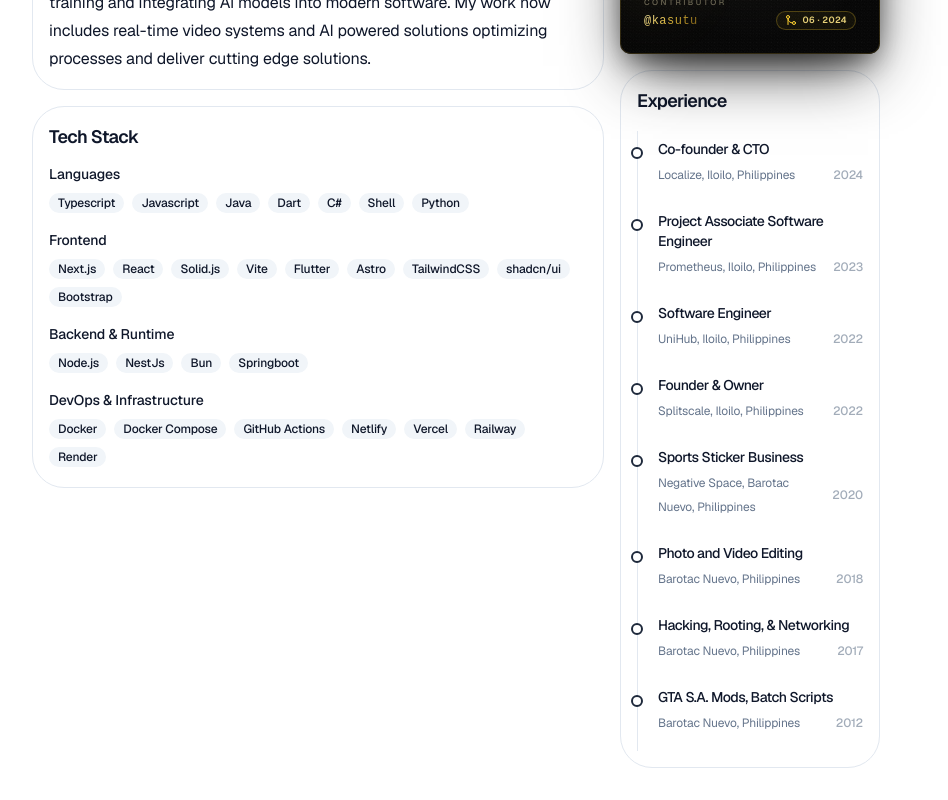
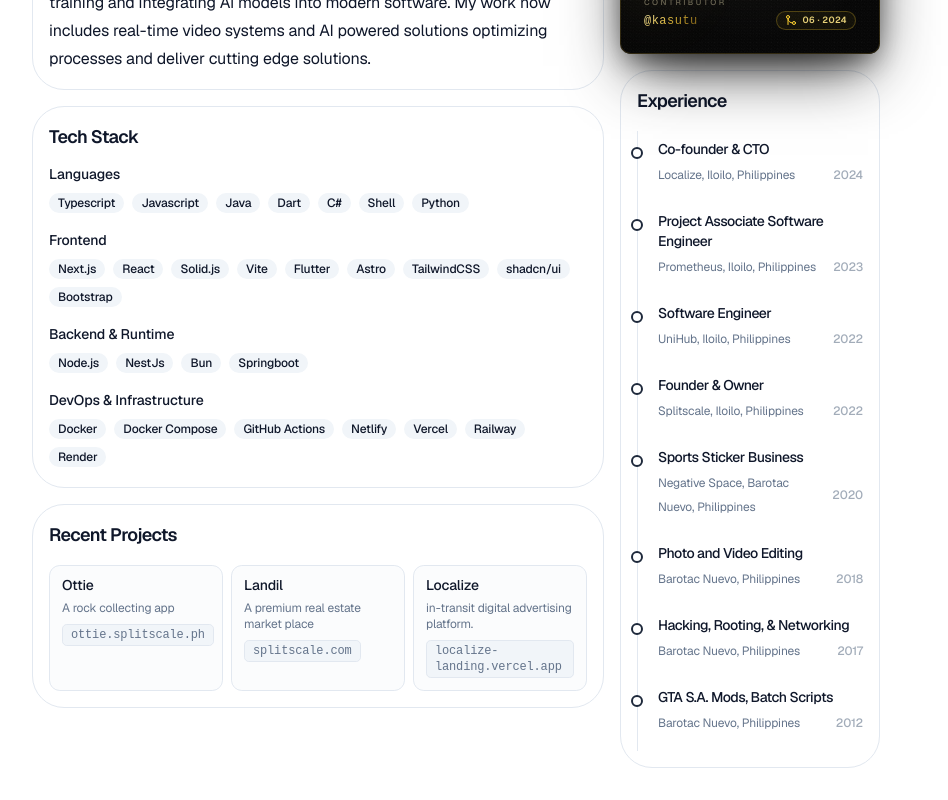
Before and after one commit to kasutu/my-portfolio, a Next.js app: page / in a window 1280 px wide. Shown: the part 534-1334 px from the top of the page, without its empty margins (184-1132 px from the left). Built offline with nearby package versions, Linux system fonts and the light colour scheme.

Commit message:
add recent projects

```diff
--- a/src/app/page.tsx
+++ b/src/app/page.tsx
@@ -8,6 +8,7 @@ import { Badge } from "@/components/ui/badge";
 import { TechStackCard } from "@/components/tech-stack-card";
 import { AboutCard } from "@/components/about-card";
 import Timeline, { TimelineEntry } from "@/components/timeline";
+import { RecentProjectsCard } from "@/components/recent-projects-card";
 
 export default function Home() {
   const about = `
@@ -82,6 +83,24 @@ export default function Home() {
     },
   ];
 
+  const projects = [
+    {
+      title: "Ottie",
+      description: "A rock collecting app",
+      url: "https://ottie.splitscale.ph",
+    },
+    {
+      title: "Landil",
+      description: "A premium real estate market place",
+      url: "https://splitscale.com",
+    },
+    {
+      title: "Localize",
+      description: "in-transit digital advertising platform.",
+      url: "https://localize-landing.vercel.app",
+    },
+  ];
+
   return (
     <MaxWidthWrapper className="py-8 flex flex-col gap-4">
       <section>
@@ -115,6 +134,7 @@ export default function Home() {
         <div className="flex flex-col gap-4 w-full">
           <AboutCard content={about} />
           <TechStackCard data={techStack} />
+          <RecentProjectsCard data={projects} />
         </div>
         <div className="flex flex-col gap-4 w-fit">
           <OSSBadge />
--- /dev/null
+++ b/src/components/recent-projects-card.tsx
@@ -0,0 +1,40 @@
+import { Badge } from "@/components/ui/badge";
+
+interface Project {
+  title: string;
+  description: string;
+  url: string;
+}
+
+
+
+export function RecentProjectsCard({ data }: {
+  data: Project[];
+}) {
+  return (
+    <div className="w-full p-4 bg-background rounded-[32px] border flex flex-col justify-start items-start gap-4 overflow-hidden">
+      <h3 className="scroll-m-20 text-lg font-semibold tracking-tight">Recent Projects</h3>
+      <div className="grid grid-cols-1 sm:grid-cols-2 lg:grid-cols-3 gap-2 w-full">
+        {data.map(({ title, description, url }) => (
+          <a
+            key={title}
+            href={url}
+            target="_blank"
+            rel="noopener noreferrer"
+            className="flex flex-col gap-2 p-3 rounded-2xl border bg-muted/30 hover:bg-muted/60 transition-colors"
+          >
+            <span className="text-sm font-medium leading-none text-foreground">
+              {title}
+            </span>
+            <span className="text-xs text-muted-foreground line-clamp-2">
+              {description}
+            </span>
+            <code className="select-none pointer-events-none w-fit rounded-md border bg-muted px-2 py-0.5 font-mono text-xs text-muted-foreground">
+              {new URL(url).hostname.replace("www.", "")}
+            </code>
+          </a>
+        ))}
+      </div>
+    </div>
+  );
+}
```
